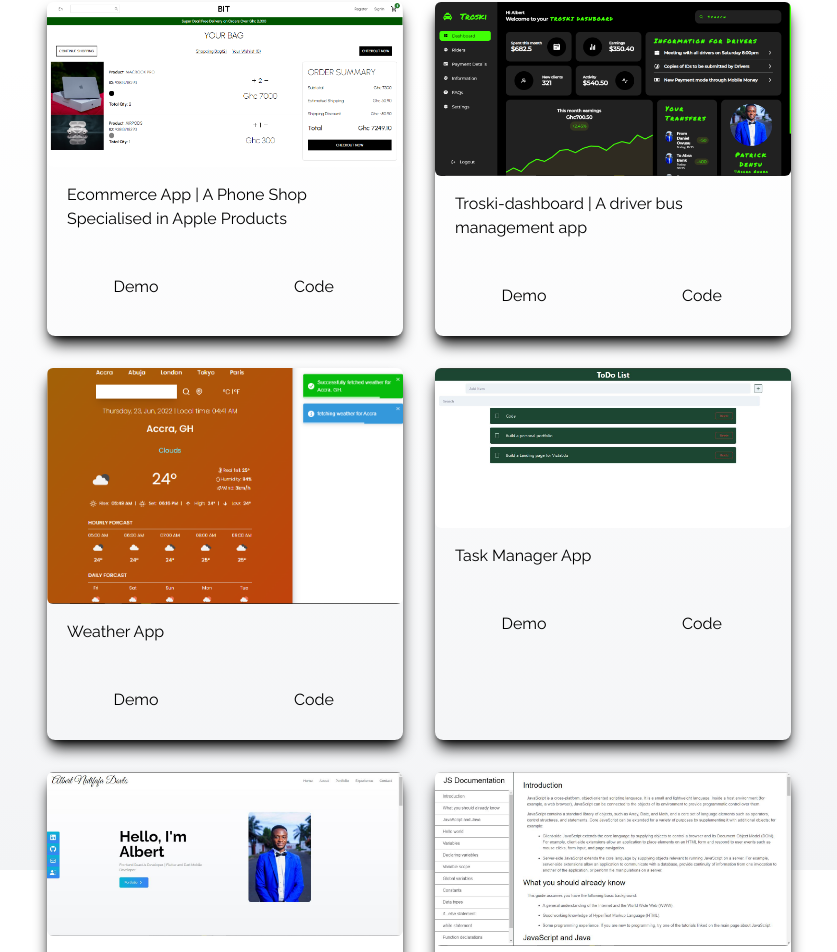
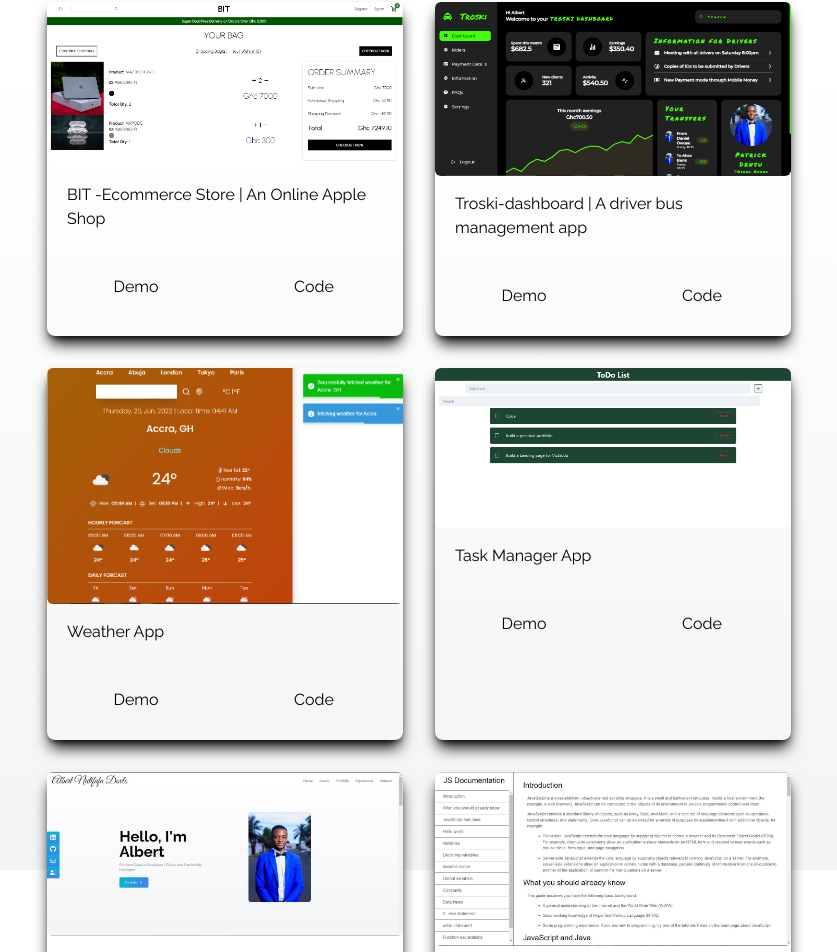
Before and after one commit to alb1nut/portfolio, a React (Create React App) app: page / in a window 1280 px wide. Shown: the part 1738-2690 px from the top of the page, without its empty margins (221-1058 px from the left). Built offline with nearby package versions, Linux system fonts and the light colour scheme.

Commit message:
updated portfolio with ecommerce project

```diff
--- a/src/components/Portfolio.jsx
+++ b/src/components/Portfolio.jsx
@@ -11,7 +11,7 @@ const Portfolio = () => {
     {
       id: 1,
       src: ecommerce,
-      title: "Ecommerce App | A Phone Shop Specialised in Apple Products",
+      title: "BIT -Ecommerce Store | An Online Apple Shop",
       demo: "https://stalwart-cascaron-b9838f.netlify.app/",
       code: "https://github.com/alb1nut/ecommerce-app",
     },
```
